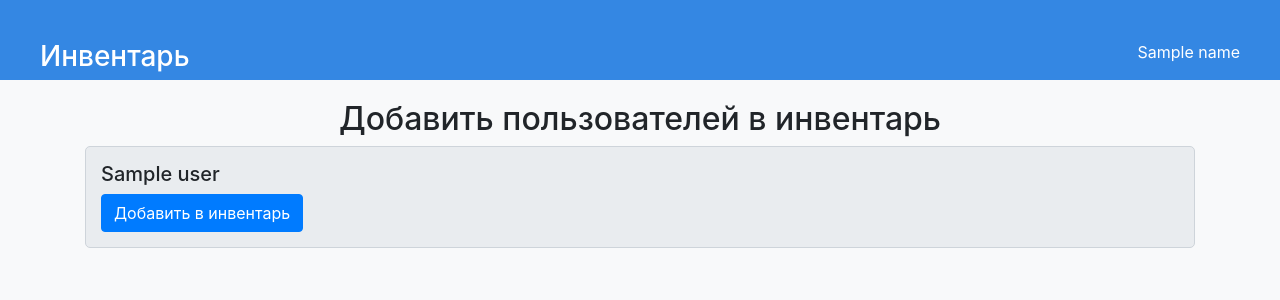
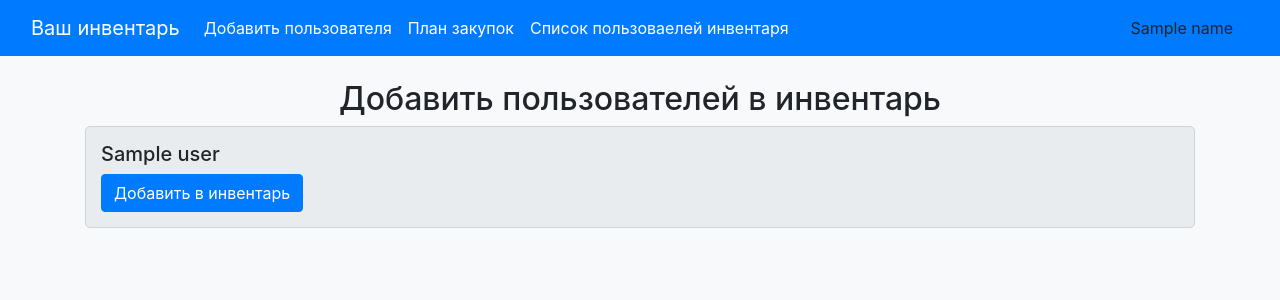
Before and after one commit to Karaseyka/Sport-equipment-management, a Flask app: template templates/add_users.html in a window 1280 px wide. Shown: the top 300 px of the page. Run offline with Flask 3, Linux system fonts and the light colour scheme; the template is opened without the code that fills it: most values are stand-ins (such as "Sample title", 1, 10 or a date in 2020); some libraries are stand-ins or nearby versions.

Commit message:
Update add_users.html

```diff
--- a/templates/add_users.html
+++ b/templates/add_users.html
@@ -49,10 +49,21 @@
     </style>
 </head>
 <body>
-<div class="header">
-    <h3 class="up" style="float:left">Инвентарь</h3>
-    <span class="up" style="float:right">{{ name }}</span>
-</div>
+<nav class=" navbar navbar-expand-md navbar-dark bg-primary mb-4">
+    <div class="container-fluid">
+        <a class="navbar-brand">Ваш инвентарь</a>
+        <div class="collapse navbar-collapse " id="navbarColor02">
+            <ul class="navbar-nav ">
+                <li class="nav-item"><a href="#" class="nav-link active">Добавить пользователя</a></li>
+                <li class="nav-item"><a href="#" class="nav-link active">План закупок</a></li>
+                <li class="nav-item"><a href="#" class="nav-link active">Список пользоваелей инвентаря</a></li>
+            </ul>
+        </div>
+        <span class="nav-link active">
+        {{name}}
+      </span>
+    </div>
+</nav>
 <div class="container user-list">
     <h2 align="center">Добавить пользователей в инвентарь</h2>
     <div class="row">
```
